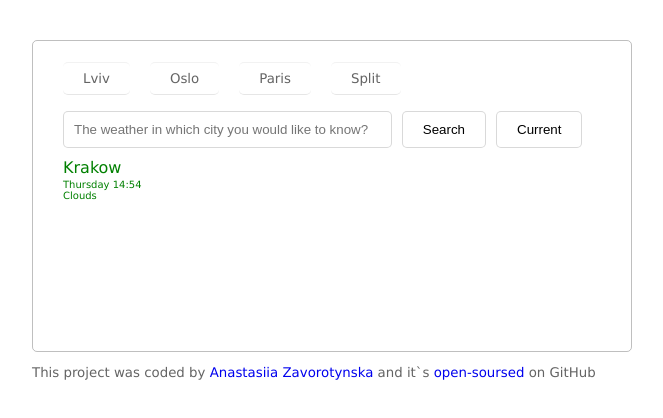
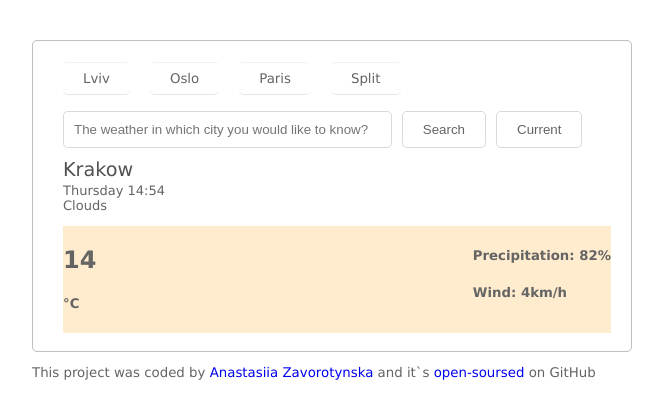
Before and after one commit to tinazavr/weather-react, a React (Create React App) app: page / in a window 1280 px wide. Shown: the top 418 px of the page, without its empty margins (16-679 px from the left). Built offline with nearby package versions, Linux system fonts and the light colour scheme.

Commit message:
Added today weather markup

```diff
--- a/src/SearchForm.css
+++ b/src/SearchForm.css
@@ -18,6 +18,8 @@
   border-radius: 5px;
   cursor: pointer;
   background-color: white;
+  color: rgb(100, 100, 100);
+
 }
 
 
--- a/src/TodayWeather.css
+++ b/src/TodayWeather.css
@@ -1,20 +1,23 @@
 .TodayWeather {
-  color: green;
   margin-top: 10px;
 margin-left: 10px;
 }
 .TodayWeather h1{
-font-size:inherit;
-font-weight: 200;
+font-size:larger;
+font-weight: 100;
 margin-top: 0;
 margin-bottom: 0;
+color: rgb(82, 81, 81);
 }
 .TodayWeather p{
-  font-size: x-small;
-  font-weight: 100;
+  font-size: small;
   margin-top: 2px;
+    font-weight:lighter;
+
 }
 
 .todayWeatherBox{
   background-color: blanchedalmond;
+  display: flex;
+  justify-content: space-between;
 }
--- a/src/TodayWeather.js
+++ b/src/TodayWeather.js
@@ -14,8 +14,17 @@ export default function TodayWeather() {
       </div>
 
       <div className="todayWeatherBox">
-        <div className="temperatureToday"></div>
-        <div className="parametersToday"></div>
+        <div className="temperatureToday">
+          {/* <img /> */}
+          <div>
+            <h2>14</h2>
+            <h5>°C</h5>
+          </div>{" "}
+        </div>
+        <div className="parametersToday">
+          <h5>Precipitation: 82%</h5>
+          <h5>Wind: 4km/h</h5>
+        </div>
       </div>
     </div>
   );
```
